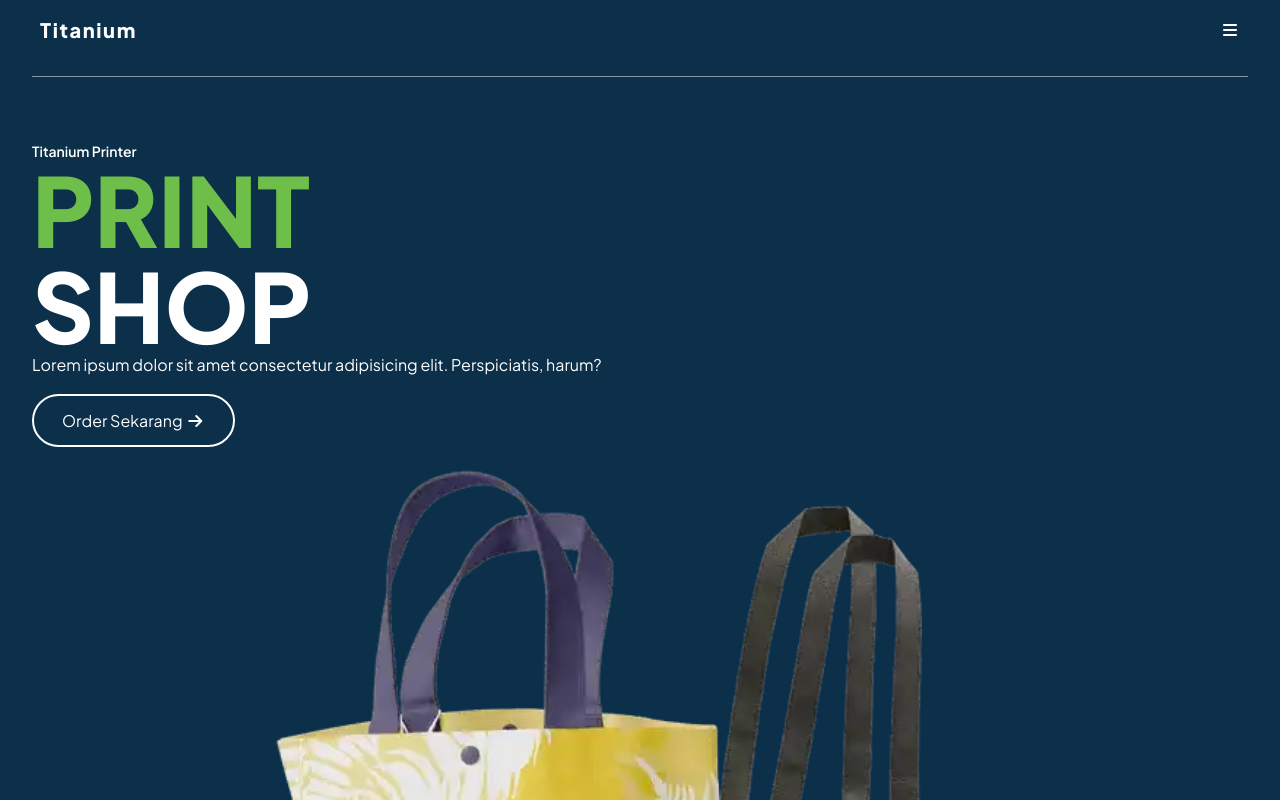
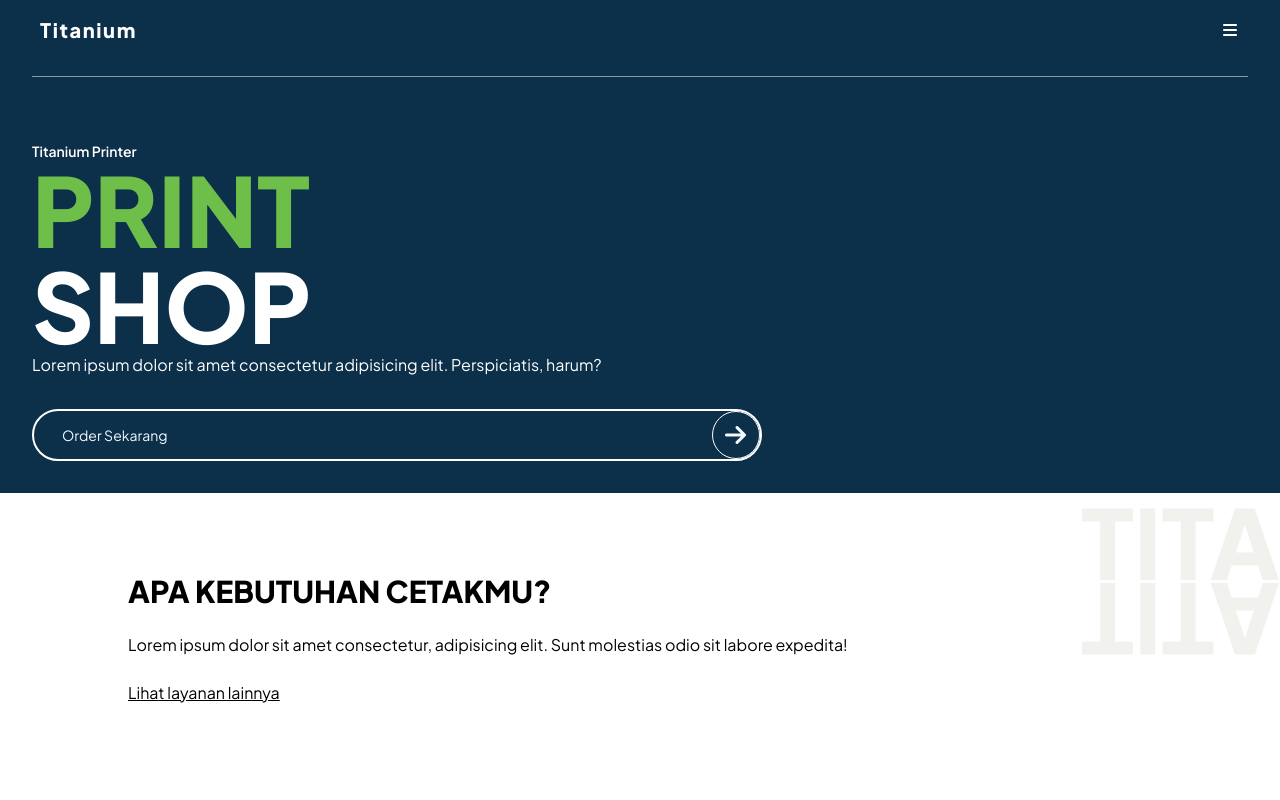
Before and after one commit to mikaeladityan/fe-crooud, a website: page index.html in a window 1280 px wide. Shown: the top 800 px of the page. Drawn offline with Linux system fonts and the light colour scheme.

Commit message:
Create Requirement Section --Updating

```diff
--- a/index.html
+++ b/index.html
@@ -59,7 +59,15 @@
 						Shop
 					</h2>
 					<p>Lorem ipsum dolor sit amet consectetur adipisicing elit. Perspiciatis, harum?</p>
-					<a href="">Order Sekarang <i class="fa-solid fa-arrow-right fa-fw"></i></a>
+					<a
+						href=""
+						class="animate-pulse"
+					>
+						Order Sekarang
+						<span>
+							<i class="fa-solid fa-arrow-right fa-fw"></i>
+						</span>
+					</a>
 				</div>
 				<img
 					src="/public/assets/header-img.webp"
@@ -67,5 +75,26 @@
 				/>
 			</section>
 		</header>
+		<main>
+			<section>
+				<div class="elements">
+					<div>TITA</div>
+					<div>TITA</div>
+				</div>
+				<div class="container">
+					<h2>Apa kebutuhan cetakmu?</h2>
+					<div>
+						<p>Lorem ipsum dolor sit amet consectetur, adipisicing elit. Sunt molestias odio sit labore expedita!</p>
+						<a href="">Lihat layanan lainnya</a>
+					</div>
+				</div>
+
+				<!-- slider -->
+				<div>
+					<!-- card items	 -->
+					<div></div>
+				</div>
+			</section>
+		</main>
 	</body>
 </html>
--- a/package.json
+++ b/package.json
@@ -3,8 +3,8 @@
 	"version": "1.0.0",
 	"description": "Development for Test Frontend in crouud company",
 	"scripts": {
-		"init": "sass src/style/index.scss public/build/css/index.css",
-		"dev": "sass --watch src/style/index.scss public/build/css/index.css"
+		"init": "sass src/index.scss public/build/css/index.css",
+		"dev": "sass --watch src/index.scss public/build/css/index.css"
 	},
 	"author": "Mikael Aditya Nugroho",
 	"license": "ISC"
--- a/src/components/_header.scss
+++ b/src/components/_header.scss
@@ -4,6 +4,7 @@ header {
 	color: $white;
 	background-color: $blue;
 	position: relative;
+	padding-bottom: 1rem;
 	nav {
 		display: flex;
 		justify-content: space-between;
@@ -82,11 +83,30 @@ header {
 				padding: 0.875rem 1.75rem;
 				border: 2px solid $white;
 				border-radius: 2rem;
+				display: flex;
+				align-items: center;
+				justify-content: space-between;
+				gap: 3rem;
+				width: 60%;
+				color: $ligter-white;
+				position: relative;
+				@include text-sm;
+				span {
+					position: absolute;
+					border: 1.5px $white solid;
+					border-radius: 100%;
+					@include text-2xl;
+					right: 0;
+					height: 3rem;
+					width: 3rem;
+					display: flex;
+					align-items: center;
+					justify-content: center;
+				}
 			}
 		}
 		img {
-			width: 60%;
-			margin: 0 auto;
+			display: none;
 		}
 	}
 }
--- /dev/null
+++ b/src/components/_requirement.scss
@@ -0,0 +1,45 @@
+@import "library";
+
+main {
+	width: 100%;
+	section {
+		position: relative;
+		.elements {
+			position: absolute;
+			right: 0;
+			top: 0;
+			div {
+				@include text-9xl;
+				font-weight: 800;
+				color: $light-white;
+			}
+			div:nth-child(2) {
+				-moz-transform: scale(1, -1);
+				-webkit-transform: scale(1, -1);
+				-o-transform: scale(1, -1);
+				-ms-transform: scale(1, -1);
+				transform: scale(1, -1);
+
+				line-height: 0.7;
+			}
+		}
+		.container {
+			padding-top: 5rem;
+			position: relative;
+			z-index: 1;
+			h2 {
+				@include text-3xl;
+				font-weight: 800;
+				text-transform: uppercase;
+			}
+			div {
+				p {
+					margin: 1.5rem 0;
+				}
+				a {
+					text-decoration: underline;
+				}
+			}
+		}
+	}
+}
--- a/src/index.scss
+++ b/src/index.scss
@@ -1,4 +1,4 @@
-@import "components/library", "components/header";
+@import "components/library", "components/header", "components/requirement";
 @import url("https://fonts.googleapis.com/css2?family=Plus+Jakarta+Sans:ital,wght@0,200..800;1,200..800&display=swap");
 
 *,
@@ -92,3 +92,36 @@ ul {
 	width: 95%;
 	margin: 0 auto;
 }
+
+// Animation
+.animate-pulse {
+	animation: animate-pulseHB 3s ease 0s infinite normal both;
+}
+
+@keyframes animate-pulseHB {
+	0% {
+		animation-timing-function: ease-out;
+		transform: scale(1);
+		transform-origin: center center;
+	}
+
+	10% {
+		animation-timing-function: ease-in;
+		transform: scale(0.91);
+	}
+
+	17% {
+		animation-timing-function: ease-out;
+		transform: scale(0.98);
+	}
+
+	33% {
+		animation-timing-function: ease-in;
+		transform: scale(0.87);
+	}
+
+	45% {
+		animation-timing-function: ease-out;
+		transform: scale(1);
+	}
+}
```
Also changed, not shown: public/build/css/index.css, 1 other file.
